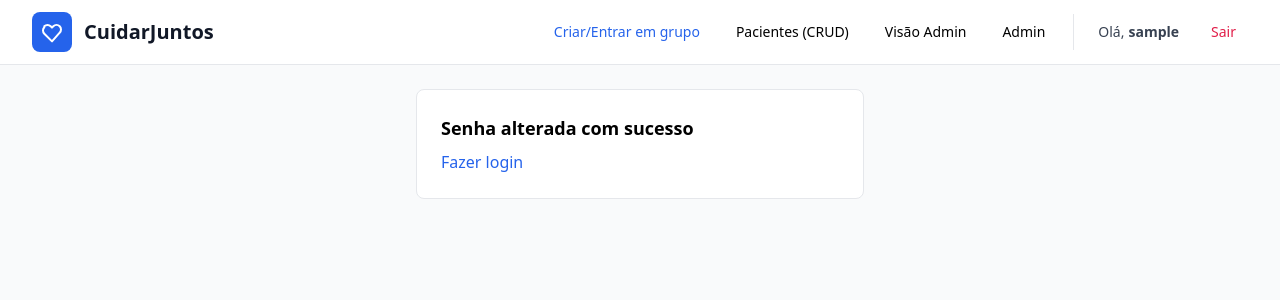
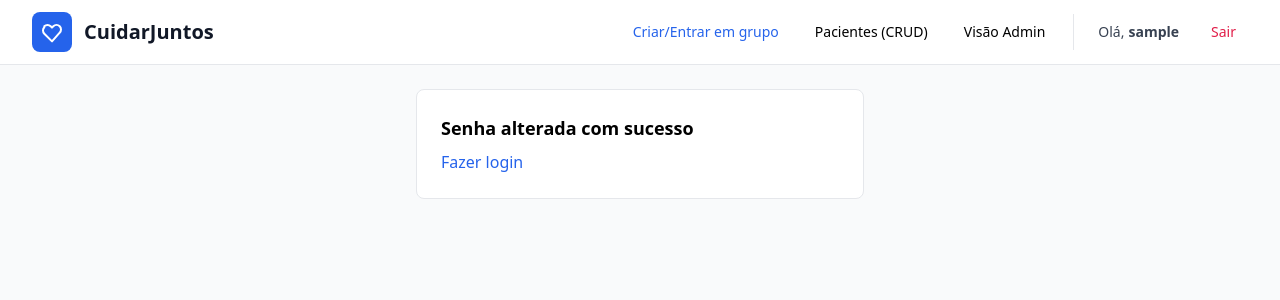
Before and after one commit to ArthurPoggy/cuidarjuntos, a Django app: page /accounts/reset/complete/ in a window 1280 px wide. Shown: the top 300 px of the page. Run offline with Django 4.2, Linux system fonts and the light colour scheme; the visitor is signed in with stand-in values (Sample User, id 1); data that the repository does not hold is empty; some libraries are stand-ins or nearby versions.

Commit message:
remove aba admin dos perfis admins

```diff
--- a/templates/base.html
+++ b/templates/base.html
@@ -86,7 +86,6 @@
           {% if request.user.is_superuser %}
             <a href="{% url 'care:patient-list' %}" class="inline-flex items-center h-9 px-3 rounded-lg hover:bg-gray-50">Pacientes (CRUD)</a>
             <a href="{% url 'care:admin-overview' %}" class="inline-flex items-center h-9 px-3 rounded-lg hover:bg-gray-50">Visão Admin</a>
-            <a href="{% url 'admin:index' %}" class="inline-flex items-center h-9 px-3 rounded-lg hover:bg-gray-50">Admin</a>
           {% endif %}
 
           <span class="hidden lg:inline h-9 w-px bg-gray-200 mx-1"></span>
@@ -160,7 +159,6 @@
           {% if request.user.is_superuser %}
             <a class="block px-3 py-3 hover:bg-gray-50" href="{% url 'care:patient-list' %}">Pacientes (CRUD)</a>
             <a class="block px-3 py-3 hover:bg-gray-50" href="{% url 'care:admin-overview' %}">Visão Admin</a>
-            <a class="block px-3 py-3 hover:bg-gray-50" href="{% url 'admin:index' %}">Admin</a>
           {% endif %}
 
           <div class="px-3 py-2 text-gray-700">Olá, <strong>{{ request.user.username }}</strong></div>
```
